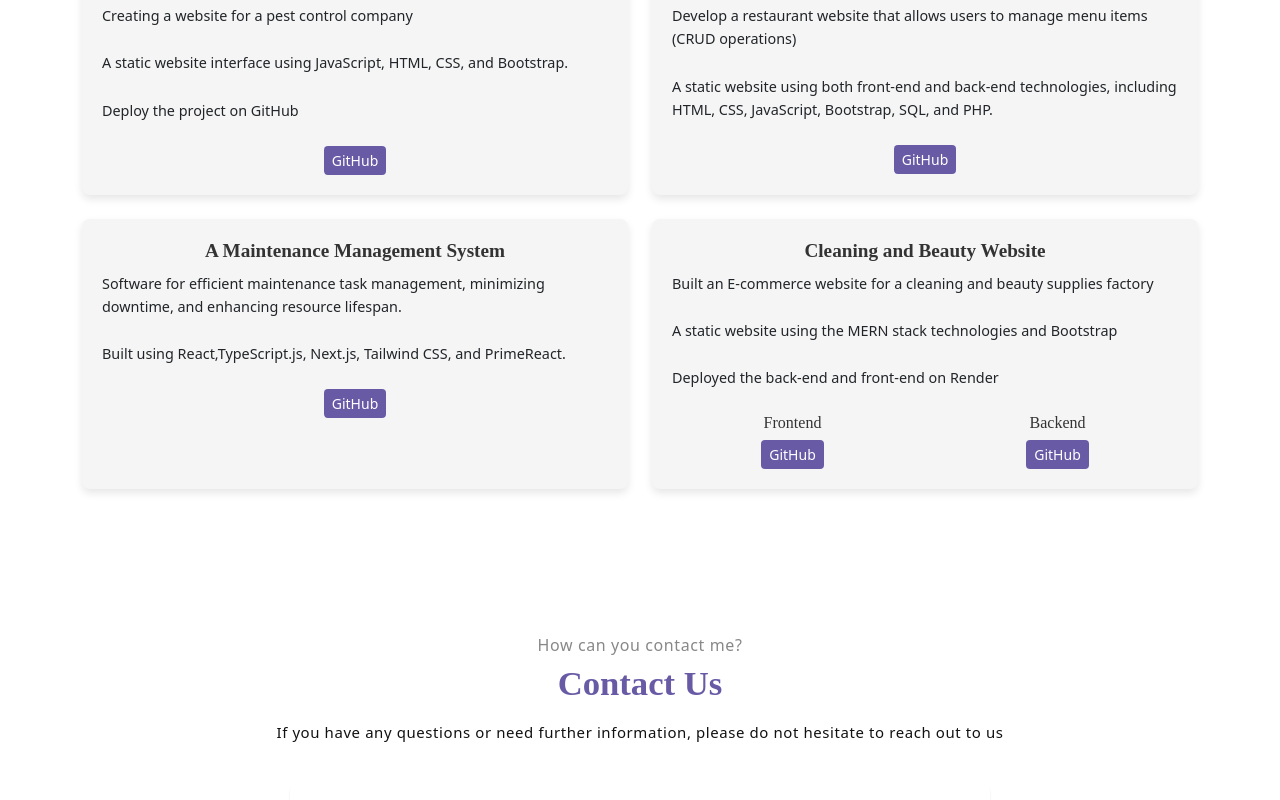
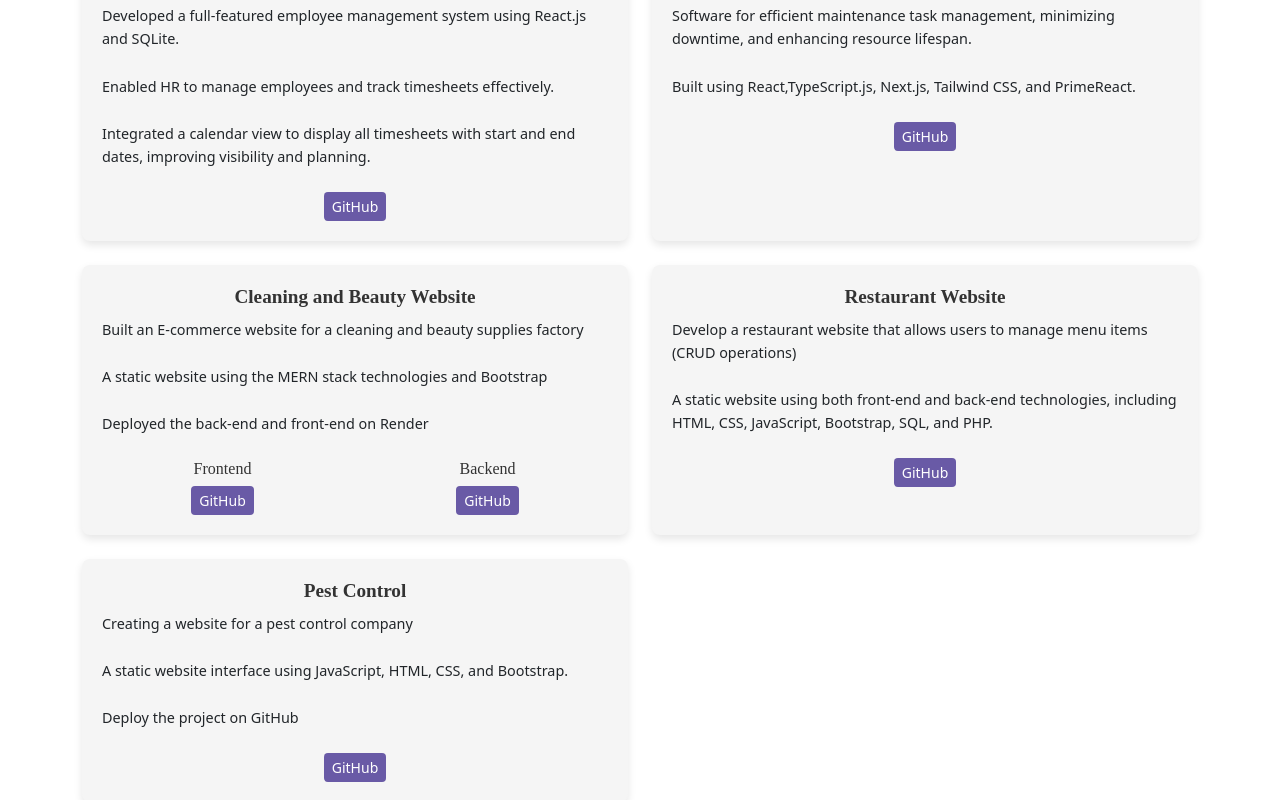
Before and after one commit to Fatimahs2002/Portolio, a React (Create React App) app: page / in a window 1280 px wide. Shown: the part 2520-3320 px from the top of the page. Built offline with nearby package versions, Linux system fonts and the light colour scheme; a web font is replaced by a local one.

Commit message:
add project

```diff
--- a/src/components/Projects.js
+++ b/src/components/Projects.js
@@ -44,29 +44,30 @@ export default class Projects extends Component {
           <div className="row">
             {/* Project 1 */}
             <div className={`col-lg-6 col-md-6 mb-4 ${isVisible ? 'animate__animated animate__fadeInLeft' : ''}`}
-            style={{animationDelay: '0.5s'}}
-            >
+            style={{animationDelay: '0.5s'}}>
   <div className="project-card">
     <div className="project-card-caption">
-                  <h4>Pest Control</h4>
+      <h4>An Employee Mangment System</h4>
       <ul className="about-list text-left font-weight-normal">
         <li className="mb-4 text-dark">
-                      Creating a website for a pest control company
+          Developed a full-featured employee management system using React.js and
+SQLite.
         </li>
         <li className="mb-4 text-dark">
-                      A static website interface using JavaScript, HTML, CSS, and Bootstrap.
+         Enabled HR to manage employees and track timesheets effectively.
         </li>
            <li className="mb-4 text-dark">
-                      Deploy the project on GitHub
+       Integrated a calendar view to display all timesheets with start and end dates,
+improving visibility and planning.
         </li>
       </ul>
-                  <div className="project-links" >
+      <div className="project-links">
         <a
-                      href="https://github.com/Fatimahs2002/Himaya2024"
+          href="https://github.com/Fatimahs2002/-employee-management-system.git"
           target="_blank"
           rel="noopener noreferrer"
-                      className="btn btn-primary btn-sm "
-                      style={{ background: '#695aa6',border:'none',boxShadow:'none' }}
+          className="btn btn-primary btn-sm"
+          style={{ background: '#695aa6', border: 'none', boxShadow: 'none' }}
         >
           GitHub
         </a>
@@ -75,35 +76,9 @@ export default class Projects extends Component {
   </div>
 </div>
 
+
             {/* Project 2 */}
-            <div className={`col-lg-6 col-md-6 mb-4 ${isVisible ? 'animate__animated animate__fadeInRight' : ''}`}
-            style={{animationDelay: '0.5s'}}>
-              <div className="project-card">
-                <div className="project-card-caption">
-                  <h4>Restaurant Website</h4>
-                  <ul className="about-list text-left font-weight-normal">
-                    <li className="mb-4 text-dark">
-                      Develop a restaurant website that allows users to manage menu items (CRUD operations)
-                    </li>
-                    <li className="mb-4 text-dark">
-                      A static website using both front-end and back-end technologies, including HTML, CSS, JavaScript, Bootstrap, SQL, and PHP.
-                    </li>
-                  </ul>
-                  <div className="project-links">
-                    <a
-                      href="https://github.com/Fatimahs2002/menu_violet"
-                      target="_blank"
-                      rel="noopener noreferrer"
-                      className="btn btn-primary btn-sm"
-                      style={{ background: '#695aa6',border:'none',boxShadow:'none' }}
-                    >
-                      GitHub
-                    </a>
-                  </div>
-                </div>
-              </div>
-            </div>
-   {/* Project 3 */}
+
             <div className={`col-lg-6 col-md-6 mb-4 ${isVisible ? 'animate__animated animate__fadeInLeft' : ''}`}
             style={{animationDelay: '0.5s'}}>
   <div className="project-card">
@@ -132,7 +107,8 @@ export default class Projects extends Component {
   </div>
 </div>
 
-            {/* Project 4 */}
+   {/* Project 3 */}
+
  <div  className={`col-lg-6 col-md-6 mb-4 ${isVisible ? 'animate__animated animate__fadeInRight' : ''}`}
             style={{animationDelay: '0.5s'}}>
   <div className="project-card">
@@ -186,6 +162,70 @@ export default class Projects extends Component {
   </div>
 </div>
 
+            {/* Project 4 */}
+           <div className={`col-lg-6 col-md-6 mb-4 ${isVisible ? 'animate__animated animate__fadeInRight' : ''}`}
+            style={{animationDelay: '0.5s'}}>
+              <div className="project-card">
+                <div className="project-card-caption">
+                  <h4>Restaurant Website</h4>
+                  <ul className="about-list text-left font-weight-normal">
+                    <li className="mb-4 text-dark">
+                      Develop a restaurant website that allows users to manage menu items (CRUD operations)
+                    </li>
+                    <li className="mb-4 text-dark">
+                      A static website using both front-end and back-end technologies, including HTML, CSS, JavaScript, Bootstrap, SQL, and PHP.
+                    </li>
+                  </ul>
+                  <div className="project-links">
+                    <a
+                      href="https://github.com/Fatimahs2002/menu_violet"
+                      target="_blank"
+                      rel="noopener noreferrer"
+                      className="btn btn-primary btn-sm"
+                      style={{ background: '#695aa6',border:'none',boxShadow:'none' }}
+                    >
+                      GitHub
+                    </a>
+                  </div>
+                </div>
+              </div>
+            </div>
+{/* Project 5 */}
+
+
+   <div className={`col-lg-6 col-md-6 mb-4 ${isVisible ? 'animate__animated animate__fadeInLeft' : ''}`}
+            style={{animationDelay: '0.5s'}}
+            >
+              <div className="project-card">
+                <div className="project-card-caption">
+                  <h4>Pest Control</h4>
+                  <ul className="about-list text-left font-weight-normal">
+                    <li className="mb-4 text-dark">
+                      Creating a website for a pest control company
+                    </li>
+                    <li className="mb-4 text-dark">
+                      A static website interface using JavaScript, HTML, CSS, and Bootstrap.
+                    </li>
+                    <li className="mb-4 text-dark">
+                      Deploy the project on GitHub
+                    </li>
+                  </ul>
+                  <div className="project-links" >
+                    <a
+                      href="https://github.com/Fatimahs2002/Himaya2024"
+                      target="_blank"
+                      rel="noopener noreferrer"
+                      className="btn btn-primary btn-sm "
+                      style={{ background: '#695aa6',border:'none',boxShadow:'none' }}
+                    >
+                      GitHub
+                    </a>
+                  </div>
+                </div>
+              </div>
+            </div>
+
+
           </div>
         </div>
       </section>
```
Lines whose indentation alone changed are shown as unchanged.
